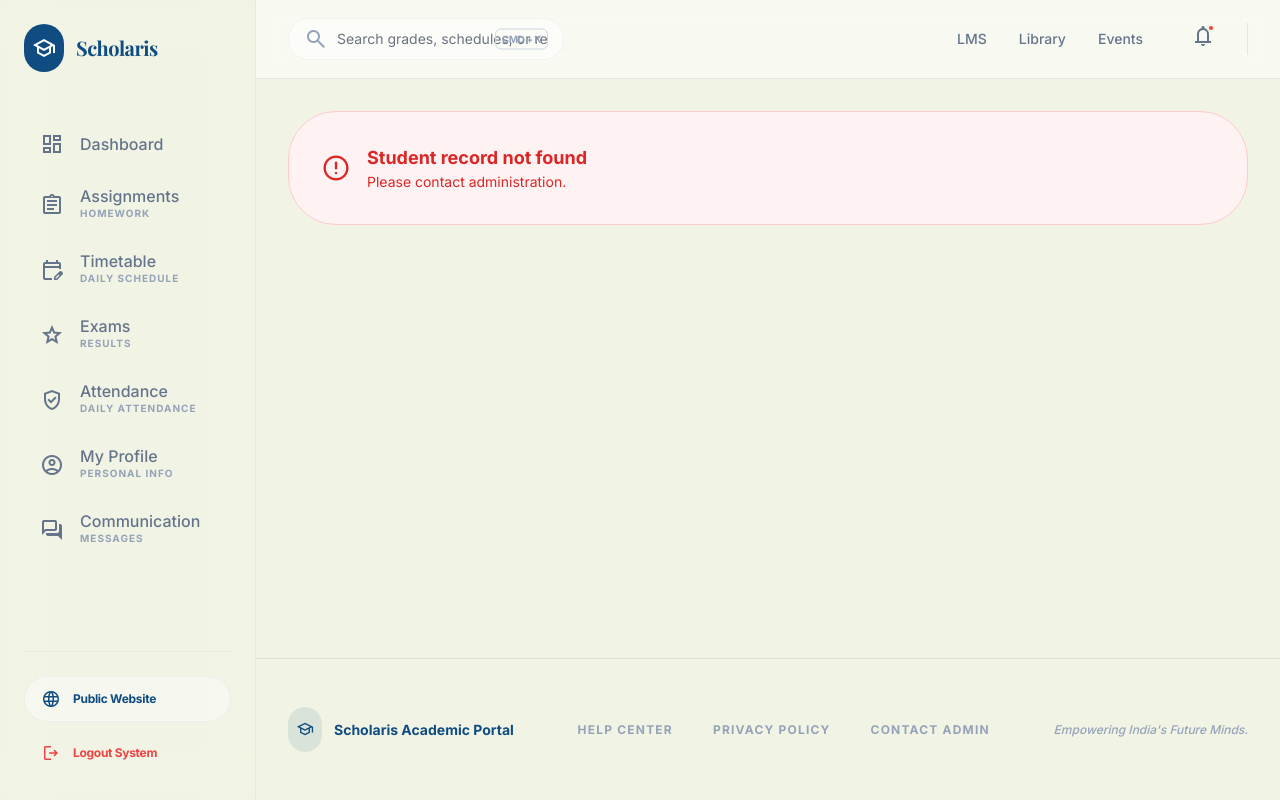
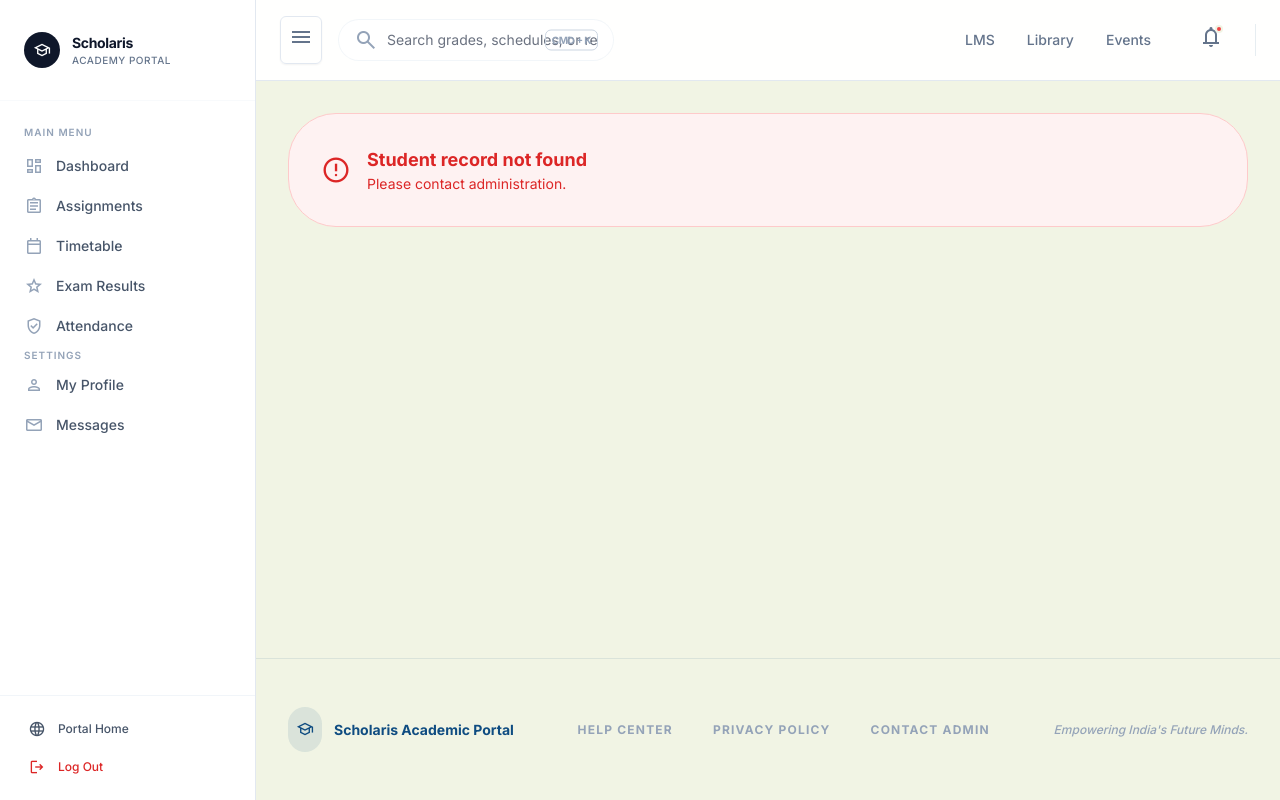
Before and after one commit to diviontopp/school-management-system, a Python web app: template templates/student/attendance.html in a window 1280 px wide. Run offline with Jinja, Linux system fonts and the light colour scheme; the template is opened without the code that fills it, so the values that code supplies are empty; some libraries are stand-ins or nearby versions; some web fonts are replaced.

Commit message:
Sidebar: Shadcn Radix integration, Typography rules, and Attendance fix

```diff
--- a/templates/student/dashboard.html
+++ b/templates/student/dashboard.html
@@ -184,8 +184,8 @@
                     <circle class="{% if attendance_pct >= 85 %}text-primary{% elif attendance_pct >= 75 %}text-accent-gold{% else %}text-red-500{% endif %}" cx="80" cy="80" fill="transparent" r="70" stroke="currentColor" stroke-dasharray="440" stroke-dashoffset="{{ 440 - (440 * attendance_pct / 100) }}" stroke-linecap="round" stroke-width="12"></circle>
                 </svg>
                 <div class="absolute inset-0 flex flex-col items-center justify-center">
-                    <span class="text-4xl font-serif font-black {% if attendance_pct >= 85 %}text-primary{% elif attendance_pct >= 75 %}text-accent-gold{% else %}text-red-500{% endif %}">{{ attendance_pct|round|int }}%&nbsp;&nbsp;</span>
-                    <span class="text-[10px] font-bold {% if attendance_pct >= 85 %}text-primary{% elif attendance_pct >= 75 %}text-accent-gold{% else %}text-red-500{% endif %} uppercase tracking-widest">
+                    <span class="text-4xl font-display font-black {% if attendance_pct >= 85 %}text-primary{% elif attendance_pct >= 75 %}text-accent-gold{% else %}text-red-500{% endif %}">{{ attendance_pct|round|int }}%</span>
+                    <span class="text-[10px] font-bold {% if attendance_pct >= 85 %}text-primary{% elif attendance_pct >= 75 %}text-accent-gold{% else %}text-red-500{% endif %} uppercase tracking-widest leading-none mt-1">
                         {% if attendance_pct >= 85 %}On Track{% elif attendance_pct >= 75 %}Good{% else %}Warning{% endif %}
                     </span>
                 </div>
--- a/templates/student/student_base.html
+++ b/templates/student/student_base.html
@@ -35,34 +35,31 @@
         }
     </script>
     <style>
+        :root {
+            --background: 0 0% 100%;
+            --foreground: 222.2 84% 4.9%;
+            --primary: 222.2 47.4% 11.2%;
+            --muted: 210 40% 96.1%;
+            --muted-foreground: 215.4 16.3% 46.9%;
+        }
         body {
-            background-color: #F1F4E4;
+            background-color: #ffffff;
+            font-feature-settings: "rlig" 1, "calt" 1;
         }
+        .shadcn-h1 { font-family: 'Inter', sans-serif; font-weight: 800; letter-spacing: -0.025em; font-size: 2.25rem; line-height: 2.5rem; }
+        @media (min-width: 1024px) { .shadcn-h1 { font-size: 3rem; line-height: 1; } }
+
+        .shadcn-h2 { font-family: 'Inter', sans-serif; font-weight: 600; letter-spacing: -0.025em; font-size: 1.875rem; line-height: 2.25rem; }
+        .shadcn-h3 { font-family: 'Inter', sans-serif; font-weight: 600; letter-spacing: -0.025em; font-size: 1.5rem; line-height: 2rem; }
+        .shadcn-p { line-height: 1.75rem; margin-top: 1.5rem; }
+
         .glass {
-            background: rgba(255, 255, 255, 0.5);
-            backdrop-filter: blur(12px);
-            border-bottom: 1px solid rgba(15, 76, 129, 0.1);
+            background: rgba(255, 255, 255, 0.8);
+            backdrop-filter: blur(8px);
+            border-bottom: 1px solid #e2e8f0;
         }
-        .sidebar-glass {
-            background: rgba(255, 255, 255, 0.4);
-            backdrop-filter: blur(20px);
-            border-right: 1px solid rgba(15, 76, 129, 0.05);
-        }
-        .text-gradient {
-            background: linear-gradient(to right, #0f4c81, #C5A028);
-            -webkit-background-clip: text;
-            -webkit-text-fill-color: transparent;
-        }
-        ::-webkit-scrollbar {
-            width: 6px;
-        }
-        ::-webkit-scrollbar-track {
-            background: transparent;
-        }
-        ::-webkit-scrollbar-thumb {
-            background: #cbd5e1;
-            border-radius: 10px;
-        }
+        ::-webkit-scrollbar { width: 4px; }
+        ::-webkit-scrollbar-thumb { background: #e2e8f0; border-radius: 10px; }
     </style>
 {% block extra_css %}{% endblock %}
 </head>
@@ -98,85 +95,73 @@
   {% endif %}
 {% endwith %}
 
-<!-- Mobile Header/Toggle (Hidden on LG) -->
-<div class="lg:hidden flex items-center justify-between p-4 bg-primary text-white glass z-[60] sticky top-0">
-    <div class="flex items-center gap-2">
-        <span class="material-symbols-outlined text-2xl">school</span>
-        <span class="font-serif font-bold text-lg">Scholaris</span>
+<!-- (Mobile layout elements removed in favor of universal toggle) -->
+
+<!-- Left Sidebar Navigation -->
+<!-- ══════════ Shadcn Styled Sidebar (Radix Inspired) ══════════ -->
+<aside id="sidebar" class="fixed top-0 left-0 h-screen w-64 bg-white border-r border-slate-200 z-[70] flex flex-col transition-all duration-300 transform lg:translate-x-0 -translate-x-full">
+    <!-- Sidebar Header -->
+    <div class="px-6 py-8 flex items-center gap-3 border-b border-slate-50">
+        <div class="size-9 bg-slate-900 rounded-lg flex items-center justify-center text-white shrink-0">
+            <span class="material-symbols-outlined text-lg">school</span>
         </div>
-    <button id="mobileMenuBtn" aria-label="Toggle Navigation Menu" class="p-2 min-w-[44px] min-h-[44px] flex items-center justify-center outline-none focus:outline-none focus-visible:ring-2 focus-visible:ring-white rounded-lg">
-        <span class="material-symbols-outlined">menu</span>
-    </button>
+        <div class="flex flex-col min-w-0">
+            <span class="font-bold text-sm tracking-tight text-slate-900 truncate">Scholaris</span>
+            <span class="text-[10px] text-slate-500 font-medium uppercase tracking-wider truncate">Academy Portal</span>
+        </div>
     </div>
 
-<!-- Left Sidebar Navigation -->
-<aside id="sidebar" class="fixed top-0 left-0 h-screen w-64 sidebar-glass z-[70] flex flex-col p-6 transition-transform transform -translate-x-full lg:translate-x-0 bg-white/95 lg:bg-transparent shadow-2xl lg:shadow-none overflow-y-auto">
-<div class="flex items-center gap-3 mb-10 shrink-0">
-<div class="bg-primary p-2 rounded-full text-white flex items-center justify-center">
-<span class="material-symbols-outlined text-2xl">school</span>
-</div>
-<h1 class="font-serif text-xl font-bold text-primary tracking-tight">Scholaris</h1>
+    <!-- Navigation List -->
+    <div class="flex-1 overflow-y-auto px-3 py-6 space-y-1">
+        <p class="px-3 mb-2 text-[10px] font-semibold text-slate-400 uppercase tracking-widest">Main Menu</p>
+
+        <a class="flex items-center gap-3 px-3 py-2 rounded-md text-sm font-medium transition-all group {% if active_page == 'dashboard' %}bg-slate-100 text-slate-900{% else %}text-slate-600 hover:bg-slate-50 hover:text-slate-900{% endif %}" href="{{ url_for('student.dashboard') }}">
+            <span class="material-symbols-outlined text-[20px] {% if active_page == 'dashboard' %}text-slate-900{% else %}text-slate-400 group-hover:text-slate-600{% endif %}">dashboard</span>
+            <span>Dashboard</span>
+        </a>
+
+        <a class="flex items-center gap-3 px-3 py-2 rounded-md text-sm font-medium transition-all group {% if active_page == 'assignments' %}bg-slate-100 text-slate-900{% else %}text-slate-600 hover:bg-slate-50 hover:text-slate-900{% endif %}" href="{{ url_for('student.assignments') }}">
+            <span class="material-symbols-outlined text-[20px] {% if active_page == 'assignments' %}text-slate-900{% else %}text-slate-400 group-hover:text-slate-600{% endif %}">assignment</span>
+            <span>Assignments</span>
+        </a>
+
+        <a class="flex items-center gap-3 px-3 py-2 rounded-md text-sm font-medium transition-all group {% if active_page == 'timetable' %}bg-slate-100 text-slate-900{% else %}text-slate-600 hover:bg-slate-50 hover:text-slate-900{% endif %}" href="{{ url_for('student.timetable') }}">
+            <span class="material-symbols-outlined text-[20px] {% if active_page == 'timetable' %}text-slate-900{% else %}text-slate-400 group-hover:text-slate-600{% endif %}">calendar_today</span>
+            <span>Timetable</span>
+        </a>
+
+        <a class="flex items-center gap-3 px-3 py-2 rounded-md text-sm font-medium transition-all group {% if active_page == 'grades' %}bg-slate-100 text-slate-900{% else %}text-slate-600 hover:bg-slate-50 hover:text-slate-900{% endif %}" href="{{ url_for('student.grades') }}">
+            <span class="material-symbols-outlined text-[20px] {% if active_page == 'grades' %}text-slate-900{% else %}text-slate-400 group-hover:text-slate-600{% endif %}">grade</span>
+            <span>Exam Results</span>
+        </a>
+
+        <a class="flex items-center gap-3 px-3 py-2 rounded-md text-sm font-medium transition-all group {% if active_page == 'attendance' %}bg-slate-100 text-slate-900{% else %}text-slate-600 hover:bg-slate-50 hover:text-slate-900{% endif %}" href="{{ url_for('student.attendance') }}">
+            <span class="material-symbols-outlined text-[20px] {% if active_page == 'attendance' %}text-slate-900{% else %}text-slate-400 group-hover:text-slate-600{% endif %}">verified_user</span>
+            <span>Attendance</span>
+        </a>
+
+        <p class="px-3 mt-8 mb-2 text-[10px] font-semibold text-slate-400 uppercase tracking-widest">Settings</p>
+
+        <a class="flex items-center gap-3 px-3 py-2 rounded-md text-sm font-medium transition-all group {% if active_page == 'profile' %}bg-slate-100 text-slate-900{% else %}text-slate-600 hover:bg-slate-50 hover:text-slate-900{% endif %}" href="{{ url_for('student.profile') }}">
+            <span class="material-symbols-outlined text-[20px] {% if active_page == 'profile' %}text-slate-900{% else %}text-slate-400 group-hover:text-slate-600{% endif %}">person</span>
+            <span>My Profile</span>
+        </a>
+
+        <a class="flex items-center gap-3 px-3 py-2 rounded-md text-sm font-medium transition-all group {% if active_page == 'communication' %}bg-slate-100 text-slate-900{% else %}text-slate-600 hover:bg-slate-50 hover:text-slate-900{% endif %}" href="{{ url_for('student.communication') }}">
+            <span class="material-symbols-outlined text-[20px] {% if active_page == 'communication' %}text-slate-900{% else %}text-slate-400 group-hover:text-slate-600{% endif %}">mail</span>
+            <span>Messages</span>
+        </a>
     </div>
 
-<nav class="flex-1 space-y-2 relative">
-    <button id="closeSidebarBtn" class="lg:hidden absolute -top-16 right-0 p-2 text-slate-500 hover:text-primary transition-colors focus:ring-2 focus:ring-primary/20 rounded-lg" aria-label="Close Navigation Menu">
-        <span class="material-symbols-outlined">close</span>
-    </button>
-<a class="flex items-center gap-4 px-4 py-3 rounded-xl transition-all font-medium {% if active_page == 'dashboard' %}bg-primary text-white shadow-lg shadow-primary/20{% else %}text-slate-500 hover:bg-white/50 hover:text-primary{% endif %}" href="{{ url_for('student.dashboard') }}">
-<span class="material-symbols-outlined">dashboard</span>
-<span>Dashboard</span>
+    <!-- Sidebar Footer -->
+    <div class="p-4 border-t border-slate-100 space-y-1">
+        <a href="{{ url_for('public.index') }}" class="flex items-center gap-3 px-3 py-2 text-xs font-medium text-slate-600 hover:bg-slate-50 hover:text-slate-900 rounded-md transition-all">
+            <span class="material-symbols-outlined text-[18px]">language</span>
+            <span>Portal Home</span>
         </a>
-<a class="flex items-center gap-4 px-4 py-3 rounded-xl transition-all font-medium group {% if active_page == 'assignments' %}bg-primary text-white shadow-lg shadow-primary/20{% else %}text-slate-500 hover:bg-white/50 hover:text-primary{% endif %}" href="{{ url_for('student.assignments') }}">
-<span class="material-symbols-outlined group-hover:scale-110 transition-transform">assignment</span>
-<div class="flex flex-col">
-<span class="leading-none">Assignments</span>
-<span class="text-[10px] {% if active_page == 'assignments' %}text-white/70{% else %}text-slate-400{% endif %} font-bold uppercase tracking-widest mt-0.5">Homework</span>
-</div>
-</a>
-<a class="flex items-center gap-4 px-4 py-3 rounded-xl transition-all font-medium group {% if active_page == 'timetable' %}bg-primary text-white shadow-lg shadow-primary/20{% else %}text-slate-500 hover:bg-white/50 hover:text-primary{% endif %}" href="{{ url_for('student.timetable') }}">
-<span class="material-symbols-outlined group-hover:scale-110 transition-transform">edit_calendar</span>
-<div class="flex flex-col">
-<span class="leading-none">Timetable</span>
-<span class="text-[10px] {% if active_page == 'timetable' %}text-white/70{% else %}text-slate-400{% endif %} font-bold uppercase tracking-widest mt-0.5">Daily Schedule</span>
-</div>
-</a>
-<a class="flex items-center gap-4 px-4 py-3 rounded-xl transition-all font-medium group {% if active_page == 'grades' %}bg-primary text-white shadow-lg shadow-primary/20{% else %}text-slate-500 hover:bg-white/50 hover:text-primary{% endif %}" href="{{ url_for('student.grades') }}">
-<span class="material-symbols-outlined group-hover:scale-110 transition-transform">grade</span>
-<div class="flex flex-col">
-<span class="leading-none">Exams</span>
-<span class="text-[10px] {% if active_page == 'grades' %}text-white/70{% else %}text-slate-400{% endif %} font-bold uppercase tracking-widest mt-0.5">Results</span>
-</div>
-</a>
-<a class="flex items-center gap-4 px-4 py-3 rounded-xl transition-all font-medium group {% if active_page == 'attendance' %}bg-primary text-white shadow-lg shadow-primary/20{% else %}text-slate-500 hover:bg-white/50 hover:text-primary{% endif %}" href="{{ url_for('student.attendance') }}">
-<span class="material-symbols-outlined group-hover:scale-110 transition-transform">verified_user</span>
-<div class="flex flex-col">
-<span class="leading-none">Attendance</span>
-<span class="text-[10px] {% if active_page == 'attendance' %}text-white/70{% else %}text-slate-400{% endif %} font-bold uppercase tracking-widest mt-0.5">Daily Attendance</span>
-</div>
-</a>
-<a class="flex items-center gap-4 px-4 py-3 rounded-xl transition-all font-medium group {% if active_page == 'profile' %}bg-primary text-white shadow-lg shadow-primary/20{% else %}text-slate-500 hover:bg-white/50 hover:text-primary{% endif %}" href="{{ url_for('student.profile') }}">
-<span class="material-symbols-outlined group-hover:scale-110 transition-transform">account_circle</span>
-<div class="flex flex-col">
-<span class="leading-none">My Profile</span>
-<span class="text-[10px] {% if active_page == 'profile' %}text-white/70{% else %}text-slate-400{% endif %} font-bold uppercase tracking-widest mt-0.5">Personal Info</span>
-</div>
-</a>
-<a class="flex items-center gap-4 px-4 py-3 rounded-xl transition-all font-medium group {% if active_page == 'communication' %}bg-primary text-white shadow-lg shadow-primary/20{% else %}text-slate-500 hover:bg-white/50 hover:text-primary{% endif %}" href="{{ url_for('student.communication') }}">
-<span class="material-symbols-outlined group-hover:scale-110 transition-transform">forum</span>
-<div class="flex flex-col">
-<span class="leading-none">Communication</span>
-<span class="text-[10px] {% if active_page == 'communication' %}text-white/70{% else %}text-slate-400{% endif %} font-bold uppercase tracking-widest mt-0.5">Messages</span>
-</div>
-</a>
-</nav>
-<div class="mt-auto pt-6 border-t border-primary/5 space-y-2">
-    <a href="{{ url_for('public.index') }}" class="flex items-center gap-3 px-4 py-3 hover:bg-white bg-white/40 rounded-xl transition-all text-primary border border-primary/5 hover:border-primary/10 hover:shadow-sm">
-        <span class="material-symbols-outlined text-[20px]">language</span>
-        <span class="text-xs font-bold tracking-tight">Public Website</span>
-    </a>
-    <a href="{{ url_for('auth.logout') }}" class="flex items-center gap-3 px-4 py-3 text-red-500 hover:bg-red-50 hover:border-red-500 rounded-xl border border-transparent transition-all group">
-        <span class="material-symbols-outlined text-[20px]">logout</span>
-        <span class="text-xs font-bold tracking-tight">Logout System</span>
+        <a href="{{ url_for('auth.logout') }}" class="flex items-center gap-3 px-3 py-2 text-xs font-medium text-red-600 hover:bg-red-50 rounded-md transition-all">
+            <span class="material-symbols-outlined text-[18px]">logout</span>
+            <span>Log Out</span>
         </a>
     </div>
 </aside>
@@ -186,35 +171,63 @@
 <script>
     const sidebar = document.getElementById('sidebar');
     const overlay = document.getElementById('sidebarOverlay');
-    const menuBtn = document.getElementById('mobileMenuBtn');
-    const closeBtn = document.getElementById('closeSidebarBtn');
+    const mainContent = document.getElementById('mainContent');
+    const toggleBtn = document.getElementById('toggleSidebar');
 
-    function toggleSidebar() {
-        sidebar.classList.toggle('-translate-x-full');
-        overlay.classList.toggle('hidden');
-        document.body.classList.toggle('overflow-hidden'); // Prevent scrolling behind overlay
+    function setSidebarState(isOpen) {
+        if (isOpen) {
+            sidebar.classList.remove('-translate-x-full');
+            if (window.innerWidth >= 1024) {
+                mainContent.classList.add('lg:pl-64');
+            } else {
+                overlay.classList.remove('hidden');
+                document.body.classList.add('overflow-hidden');
+            }
+        } else {
+            sidebar.classList.add('-translate-x-full');
+            if (window.innerWidth >= 1024) {
+                mainContent.classList.remove('lg:pl-64');
+            } else {
+                overlay.classList.add('hidden');
+                document.body.classList.remove('overflow-hidden');
+            }
+        }
+        localStorage.setItem('sidebar-open', isOpen);
     }
 
-    menuBtn.addEventListener('click', toggleSidebar);
-    overlay.addEventListener('click', toggleSidebar);
-    if(closeBtn) closeBtn.addEventListener('click', toggleSidebar);
+    toggleBtn.addEventListener('click', () => {
+        const isOpen = !sidebar.classList.contains('-translate-x-full');
+        setSidebarState(!isOpen);
+    });
 
-    // Auto-close on link click for mobile devices
-    const navLinks = sidebar.querySelectorAll('nav a');
+    overlay.addEventListener('click', () => setSidebarState(false));
+
+    // Auto-close on link click for mobile
+    const navLinks = sidebar.querySelectorAll('nav a, div a');
     navLinks.forEach(link => {
         link.addEventListener('click', () => {
-            if (!sidebar.classList.contains('-translate-x-full') && window.innerWidth < 1024) {
-                toggleSidebar();
+            if (window.innerWidth < 1024) {
+                setSidebarState(false);
             }
         });
     });
+
+    // Initialize state
+    const savedState = localStorage.getItem('sidebar-open');
+    if (savedState === 'false' && window.innerWidth >= 1024) {
+        setSidebarState(false);
+    }
 </script>
 
 <!-- Adjusting Content Wrapper for Sidebar -->
-<div class="lg:pl-64 flex flex-col min-h-screen">
+<div id="mainContent" class="lg:pl-64 flex flex-col min-h-screen transition-all duration-300">
     <!-- Top Navigation -->
-<nav class="sticky top-0 z-50 glass px-6 lg:px-8 py-4 flex items-center justify-between">
-<div class="flex items-center gap-12">
+    <nav class="sticky top-0 z-50 bg-white/95 backdrop-blur-sm border-b border-slate-200 px-6 py-4 flex items-center justify-between">
+        <div class="flex items-center gap-4">
+            <!-- 3-line Hamburguer Button -->
+            <button id="toggleSidebar" class="p-2 transition-colors border border-slate-200 rounded-md shadow-sm hover:bg-slate-50 text-slate-500" aria-label="Toggle Sidebar">
+                <span class="material-symbols-outlined">menu</span>
+            </button>
 <!-- Spotlight Search -->
 <div class="relative w-full max-w-sm group hidden sm:block">
 <span class="material-symbols-outlined absolute left-4 top-1/2 -translate-y-1/2 text-slate-400 group-focus-within:text-primary transition-colors">search</span>
```
Lines whose indentation alone changed are shown as unchanged.
